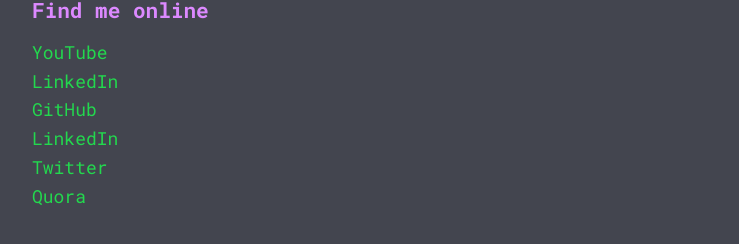
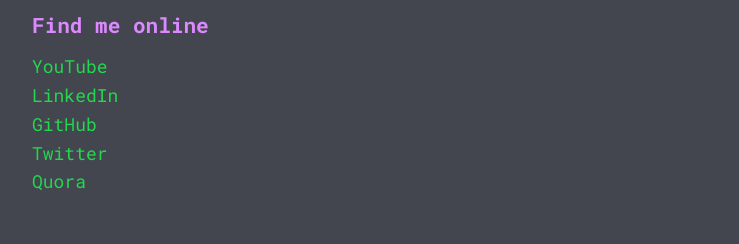
Before and after one commit to kjammes/personal-site, a plain HTML site: page index.html in a window 1280 px wide. Shown: the part 242-486 px from the top of the page, without its empty margins (257-996 px from the left). Drawn offline with Linux system fonts and the light colour scheme.

Commit message:
Removed duplicate linkedin link list item from HTML

```diff
--- a/index.html
+++ b/index.html
@@ -48,13 +48,6 @@
 
         <li>
           <a
-          href="https://www.linkedin.com/in/jayesh-karli-2b95b01a9/"
-          target="_blank">
-          LinkedIn</a>
-        </li>
-
-        <li>
-          <a
           href="https://twitter.com/jayeshkarli"
           target="_blank">
           Twitter</a>
```
